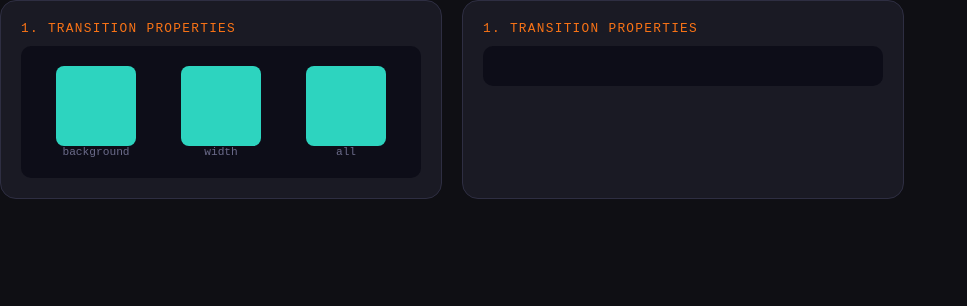
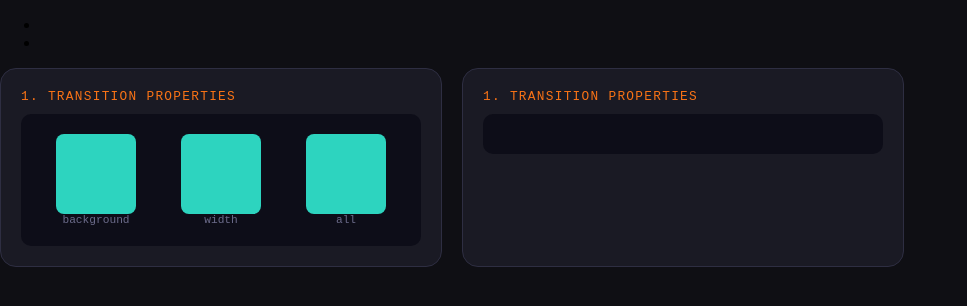
Before and after one commit to 56phvxvyry-maker/demo-transition-animation, a plain HTML site: page transitions.html in a window 1280 px wide. Shown: the whole page, without its empty margins (0-967 px from the left). Drawn offline with Linux system fonts and the light colour scheme.

Commit message:
ajout index

```diff
--- a/transitions.html
+++ b/transitions.html
@@ -7,6 +7,14 @@
     <title>Transitions</title>
 </head>
 <body>
+     <header>
+        <nav>
+            <ul>
+                <li><a href="./index.html"></a></li>
+                <li><a href="./transitions.html"></a></li>
+            </ul>
+        </nav>
+    </header>
     <main>
         <div class="card">
             <div class="card-tittle">1. Transition properties</div>
```
Also changed, not shown: index.html (added, +18 -0 lines), 1 other file.
